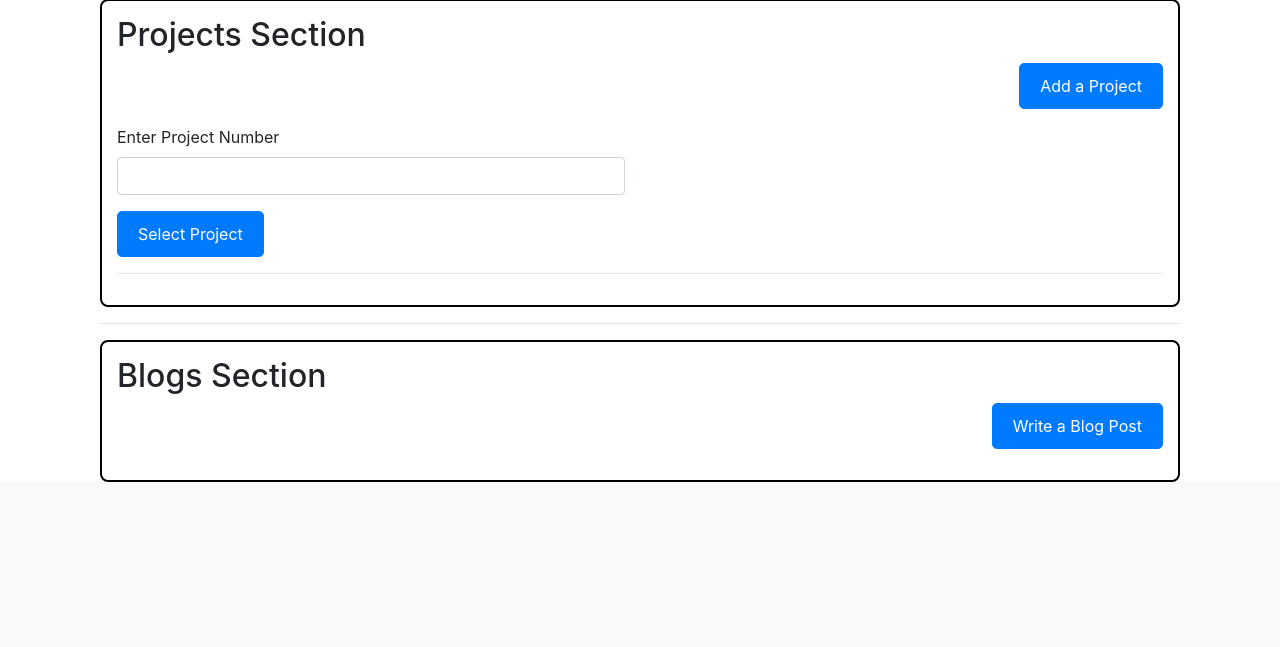
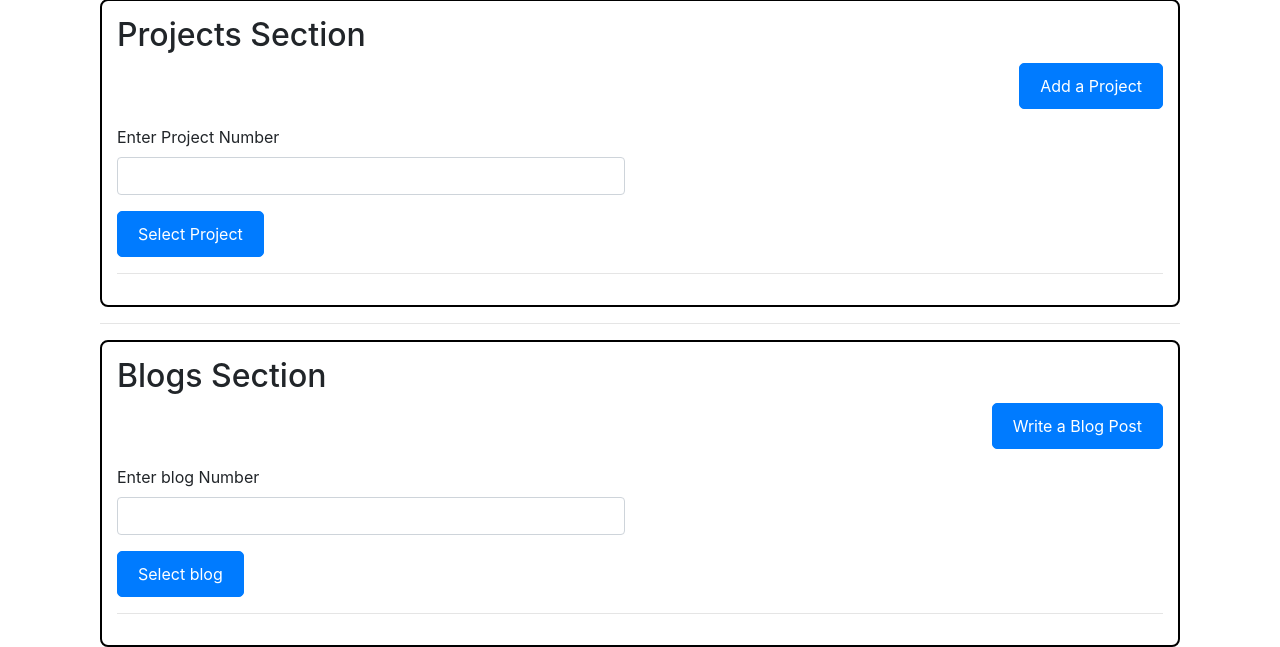
Before and after one commit to suryansh-it/Portfolio-Website, a Flask app: page /admin/dashboard in a window 1280 px wide. Shown: the part 407-1054 px from the top of the page. Before the commit the page ends 889 px from the top, so only its background shows below. Run offline with Flask 3, Linux system fonts and the light colour scheme; some libraries are stand-ins or nearby versions.

Commit message:
select blog feature endpoint creatd

```diff
--- a/app.py
+++ b/app.py
@@ -599,14 +599,29 @@ def get_blog(blog_id):
 
 @app.route('/admin/dashboard/select_blog/<int:blog_id>', methods=['POST'])
 def select_blog(blog_id):
+    blog_number = request.form.get('blog_number')
+
+    # Convert blog_number to int and validate it
+    try:
+        blog_number = int(blog_number)
+    except ValueError:
+        flash("Invalid blog number", "danger")
+        return redirect(url_for('admin_dashboard'))
+
     total_blogs = BlogData.query.count()
-    blog_number = int(request.form.get('blog_number'))
-    if blog_number:
-        if blog_number <= total_blogs:
-            blog_number = blog_id
+
+    if 1 <= blog_number <= total_blogs:
+        selected_blog = BlogData.query.filter_by(blog_id=blog_number).first()
+        if selected_blog:
+            session['selected_blog_id'] = selected_blog.blog_id
+            flash(f"blog {selected_blog.title} selected", "success")
         else:
             flash("blog not found", "danger")
+    else:
+        flash("blog number out of range", "danger")
+
     return redirect(url_for('admin_dashboard'))
+
 
 @app.route('/admin/dashboard/update_blog/<int:blog_id>', methods=['PUT'])
 def update_blog(blog_id):
--- a/templates/admin_dashboard.html
+++ b/templates/admin_dashboard.html
@@ -94,18 +94,38 @@
         >Write a Blog Post</a
       >
     </div>
-    {% if blog %}
-    <div id="blog-details">
-      <h2>Selected Blog: {{ blog.title }}</h2>
+    <!-- Form to enter project number -->
+    <div class="row">
+      <div class="col-md-6">
+        <form action="{{ url_for('select_blog', blog_id=0) }}" method="POST">
+          <div class="form-group">
+            <label for="blogNumber">Enter blog Number</label>
+            <input
+              type="number"
+              class="form-control"
+              id="blogNumber"
+              name="blog_number"
+              required
+            />
+          </div>
+          <button type="submit" class="btn btn-primary">Select blog</button>
+        </form>
+      </div>
+    </div>
+    <hr />
+    <!-- Placeholder for project actions -->
+    {% if post %}
+    <div id="project-details">
+      <h2>Selected Project: {{ post.title }}</h2>
 
       <a
-        href="{{ url_for('edit_blog', blog_id=blog.id) }}"
+        href="{{ url_for('update_blog', blog_id=post.blog_id) }}"
         class="btn btn-warning"
         >Edit</a
       >
       <form
         method="POST"
-        action="{{ url_for('delete_blog', blog_id=blog.id) }}"
+        action="{{ url_for('delete_blog', blog_id=post.blog_id) }}"
         style="display: inline"
       >
         <button type="submit" class="btn btn-danger">Delete</button>
--- a/templates/update_blog.html
+++ b/templates/update_blog.html
@@ -41,5 +41,6 @@
   <button type="submit" class="btn btn-primary">Update</button>
 </form>
 
+{% endblock %} {%block script%}
 <script src="{{ url_for('static', filename='js/update_blog.js') }}"></script>
-{% endblock %}
+{%endblock%}
```
